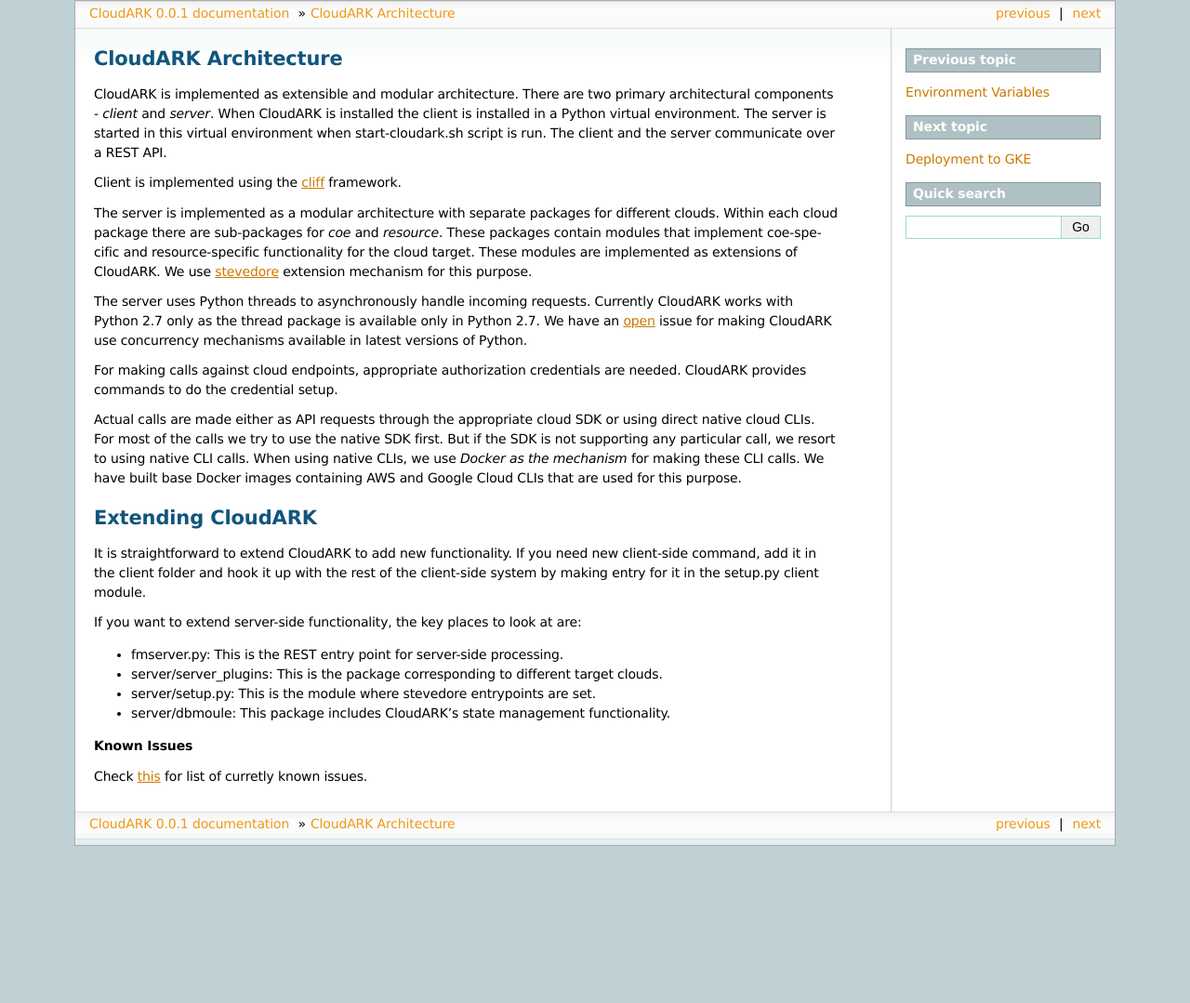
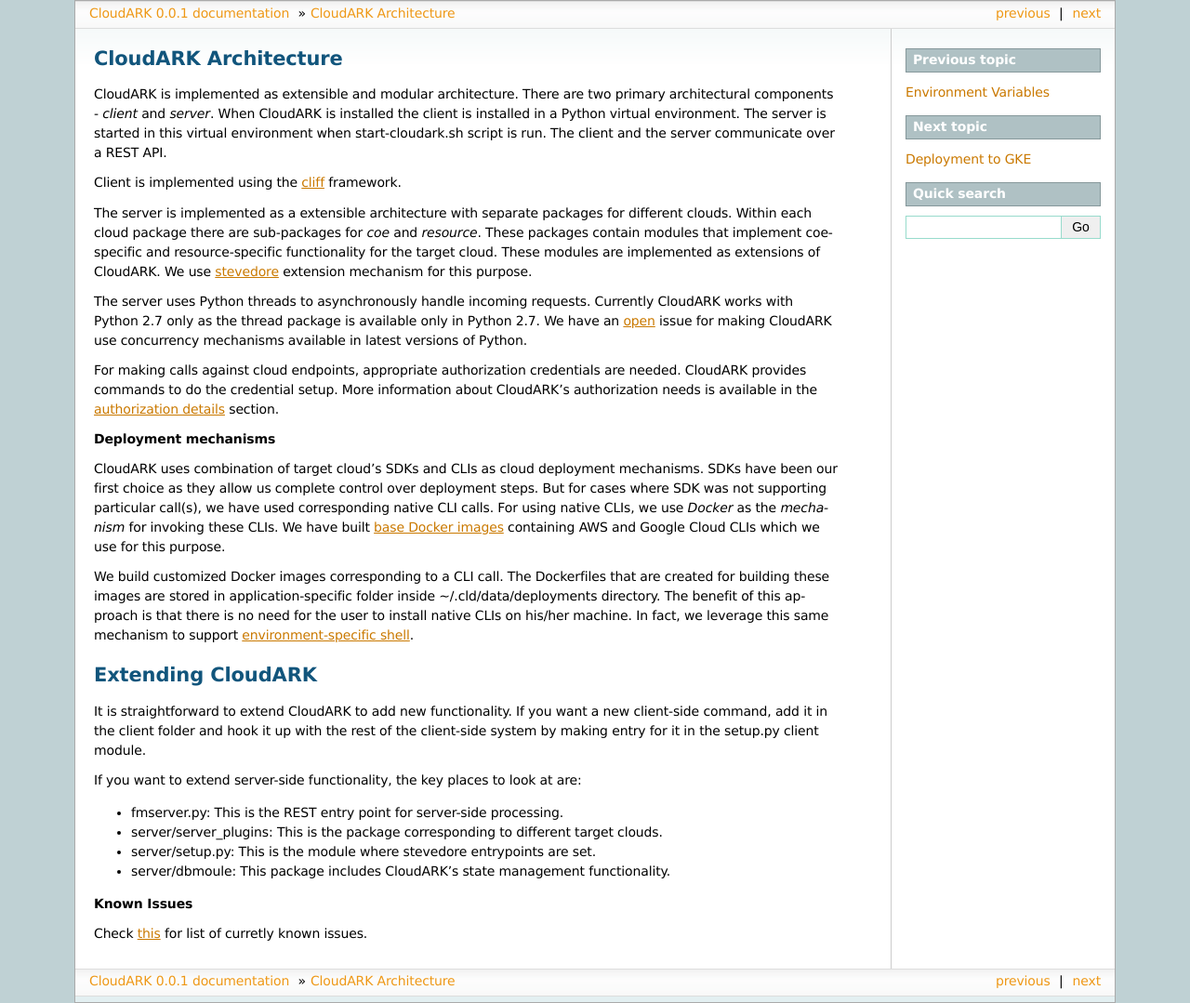
Before and after one commit to cloud-ark/caastle, a Sphinx documentation site: the page built from docs/architecture.rst, in a window 1280 px wide. Shown: the whole page at 93% size. Built offline with Sphinx 7.4.7, drawn with Linux system fonts in a browser that asks for light colours; formulas are drawn with MathJax 3; before the commit the page ends 910 px from its top, so only the background shows below that.

Commit message:
Docs update - Architecture

```diff
--- a/docs/architecture.rst
+++ b/docs/architecture.rst
@@ -11,10 +11,10 @@
 
 .. _cliff: https://docs.openstack.org/cliff/latest/
 
-The server is implemented as a modular architecture with separate packages for different
+The server is implemented as a extensible architecture with separate packages for different
 clouds. Within each cloud package there are sub-packages for *coe* and *resource*.
 These packages contain modules that implement coe-specific and resource-specific functionality
-for the cloud target. These modules are implemented as extensions of CloudARK. We use
+for the target cloud. These modules are implemented as extensions of CloudARK. We use
 stevedore_ extension mechanism for this purpose.
 
 .. _stevedore: https://pypi.python.org/pypi/stevedore
@@ -26,18 +26,39 @@
 .. _open: https://github.com/cloud-ark/cloudark/issues/34
 
 For making calls against cloud endpoints, appropriate authorization credentials are needed. CloudARK provides commands to do the credential setup.
+More information about CloudARK's authorization needs is available in the `authorization details`__ section.
 
-Actual calls are made either as API requests through the appropriate cloud SDK or using direct native cloud CLIs.
-For most of the calls we try to use the native SDK first. But if the SDK is not supporting
-any particular call, we resort to using native CLI calls.
-When using native CLIs, we use *Docker as the mechanism* for making these CLI calls.
-We have built base Docker images containing AWS and Google Cloud CLIs that are used for this purpose.
+.. _auth: https://cloud-ark.github.io/cloudark/docs/html/html/deployments.html#authorization-details
+
+__ auth_
+
+**Deployment mechanisms**
+
+CloudARK uses combination of target cloud’s SDKs and CLIs as cloud deployment mechanisms.
+SDKs have been our first choice as they allow us complete control over deployment steps.
+But for cases where SDK was not supporting particular call(s), we have used corresponding native CLI calls.
+For using native CLIs, we use *Docker* as the *mechanism* for invoking these CLIs.
+We have built `base Docker images`__ containing AWS and Google Cloud CLIs which we use for this purpose.
+
+.. _baseimages: https://hub.docker.com/r/lmecld/clis/tags/
+
+__ baseimages_
+
+We build customized Docker images corresponding to a CLI call. The Dockerfiles that are created for building these images
+are stored in application-specific folder inside ~/.cld/data/deployments directory.
+The benefit of this approach is that there is no need for the user to install native CLIs on his/her machine.
+In fact, we leverage this same mechanism to support `environment-specific shell`__.
+
+.. _envshell: https://cloud-ark.github.io/cloudark/docs/html/html/faq.html
+
+__ envshell_
+
 
 
 Extending CloudARK
 -------------------
 
-It is straightforward to extend CloudARK to add new functionality. If you need new client-side
+It is straightforward to extend CloudARK to add new functionality. If you want a new client-side
 command, add it in the client folder and hook it up with the rest of the client-side
 system by making entry for it in the setup.py client module.
 
```
Also changed, not shown: docs/html/html/architecture.html (+25 -19 lines), docs/html/html/searchindex.js, 2 other files.
